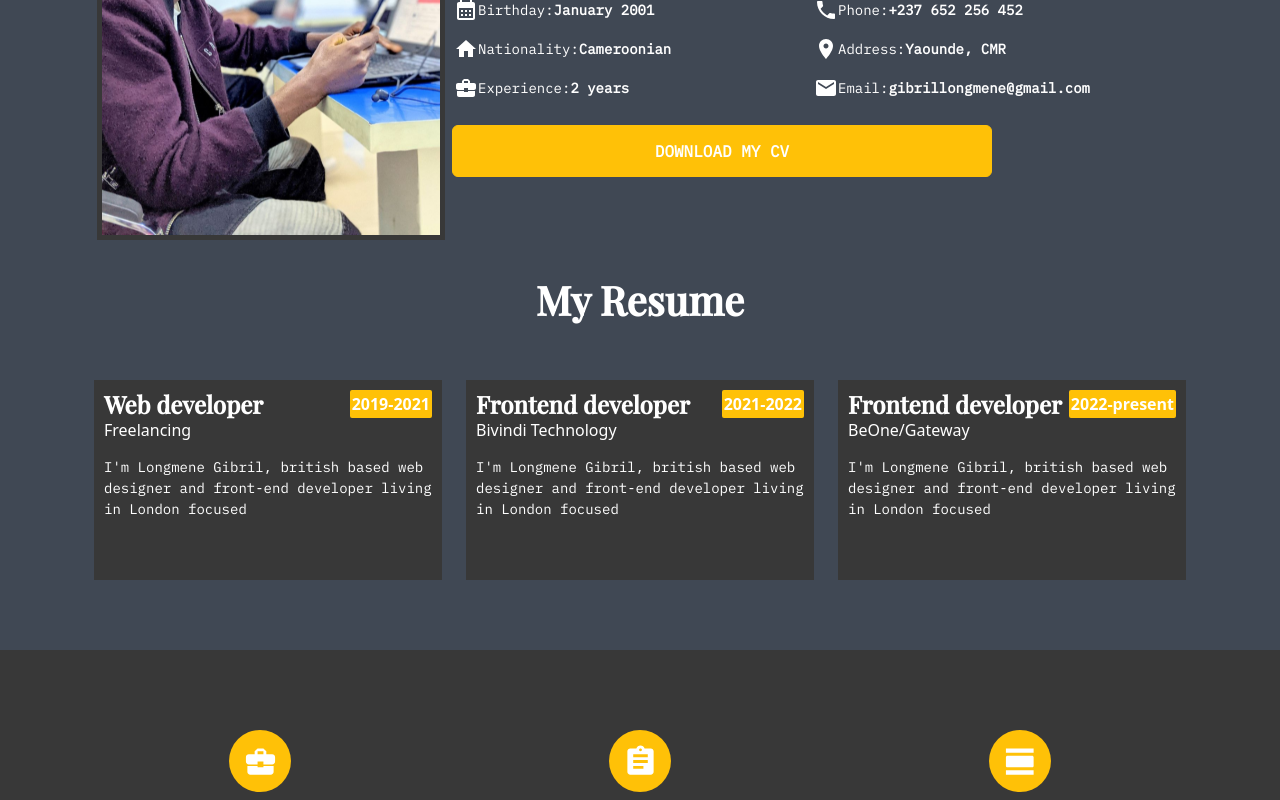
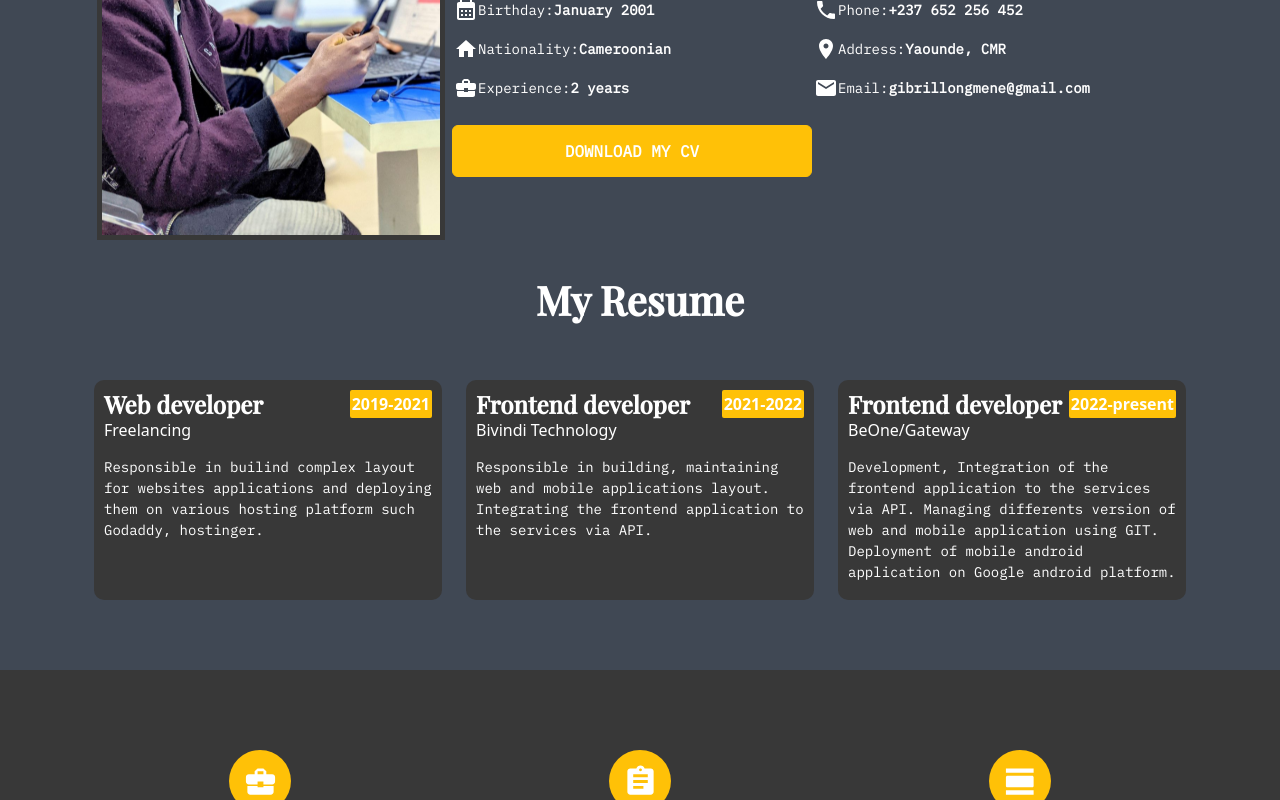
Before and after one commit to longmenegib/longmene, a React (Create React App) app: page /about in a window 1280 px wide. Shown: the part 460-1260 px from the top of the page. Built offline with nearby package versions, Linux system fonts and the light colour scheme.

Commit message:
changes ok

```diff
--- a/src/App.css
+++ b/src/App.css
@@ -393,10 +393,11 @@ input:focus, textarea:focus{
 
 .resume-item{
     background-color: #383838;
-    height: 200px;
+    height: 220px;
     margin-bottom: 50px;
     padding: 10px 10px;
     color: #fff;
+    border-radius: 10px;
 }
 
 .resume-item .year{
--- a/src/Pages/About.js
+++ b/src/Pages/About.js
@@ -61,7 +61,7 @@ export default function About() {
                                         <div className='item-item bold'>gibrillongmene@gmail.com</div>
                                     </div>
                                 </div>
-                                <Button style={{marginTop: 10, marginLeft: 10}} className='w-75 button'>Download MY CV</Button>
+                                <Button style={{marginTop: 10, marginLeft: 10}} className='w-50 button'>Download MY CV</Button>
                             </div>
                         </div>
                     </div>
@@ -77,8 +77,8 @@ export default function About() {
                                 </div>
                                 <div>Freelancing</div>
                                 <div className='object'>
-                                    I'm Longmene Gibril, british based web designer and
-                                    front‑end developer living in London focused
+                                    Responsible in builind complex layout for websites applications and
+                                    deploying them on various hosting platform such Godaddy, hostinger.
                                 </div>
                             </div>
                         </div>
@@ -90,8 +90,8 @@ export default function About() {
                                 </div>
                                 <div>Bivindi Technology</div>
                                 <div className='object'>
-                                    I'm Longmene Gibril, british based web designer and
-                                    front‑end developer living in London focused
+                                    Responsible in building, maintaining web and mobile applications layout.
+                                    Integrating the frontend application to the services via API.
                                 </div>
                             </div>
                         </div>
@@ -103,8 +103,9 @@ export default function About() {
                                 </div>
                                 <div>BeOne/Gateway</div>
                                 <div className='object'>
-                                    I'm Longmene Gibril, british based web designer and
-                                    front‑end developer living in London focused
+                                    Development, Integration of the frontend application to the services via API. Managing differents version
+                                    of web and mobile application using GIT. Deployment of mobile android application
+                                    on Google android platform.
                                 </div>
                             </div>
                         </div>
```
